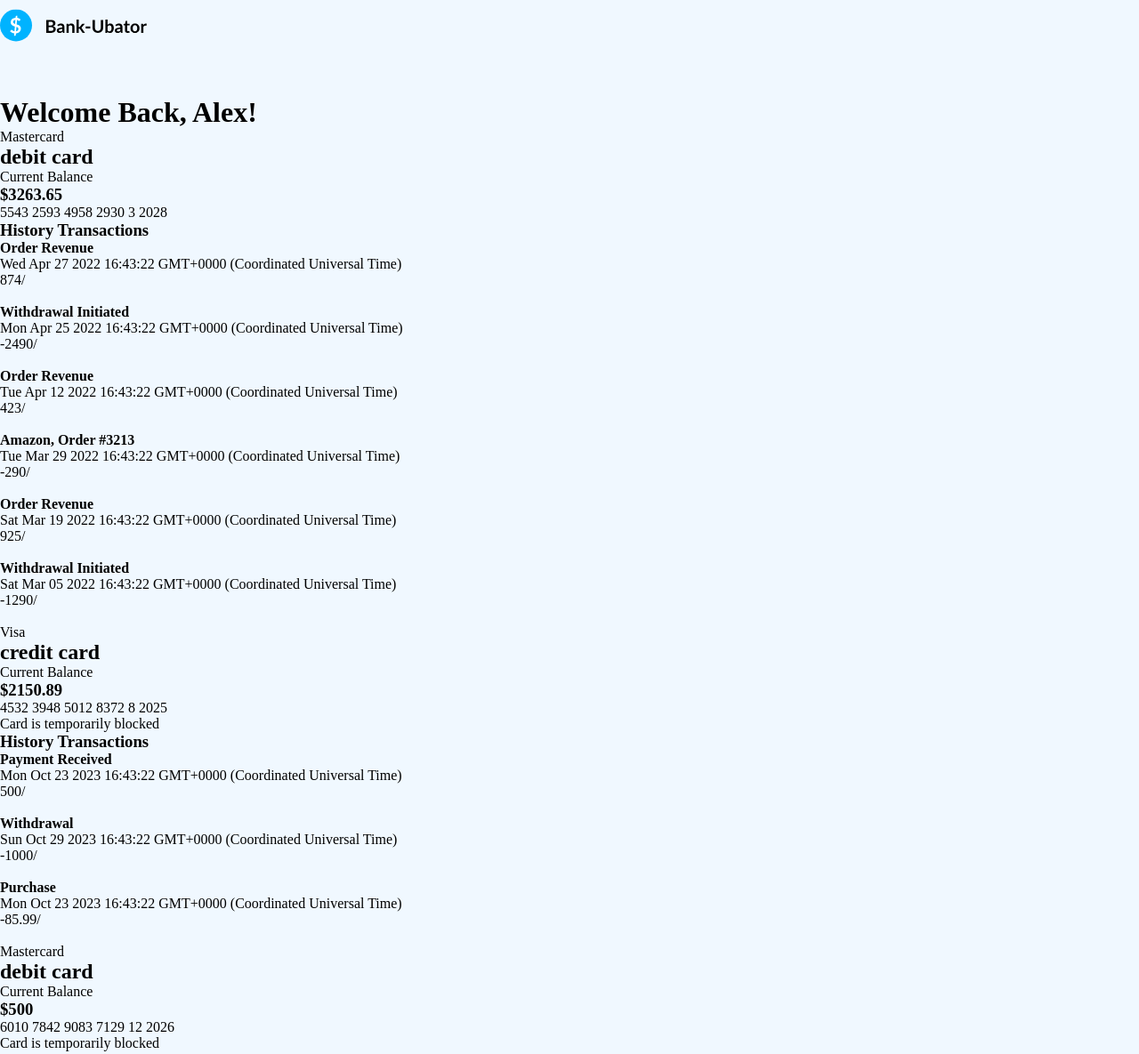
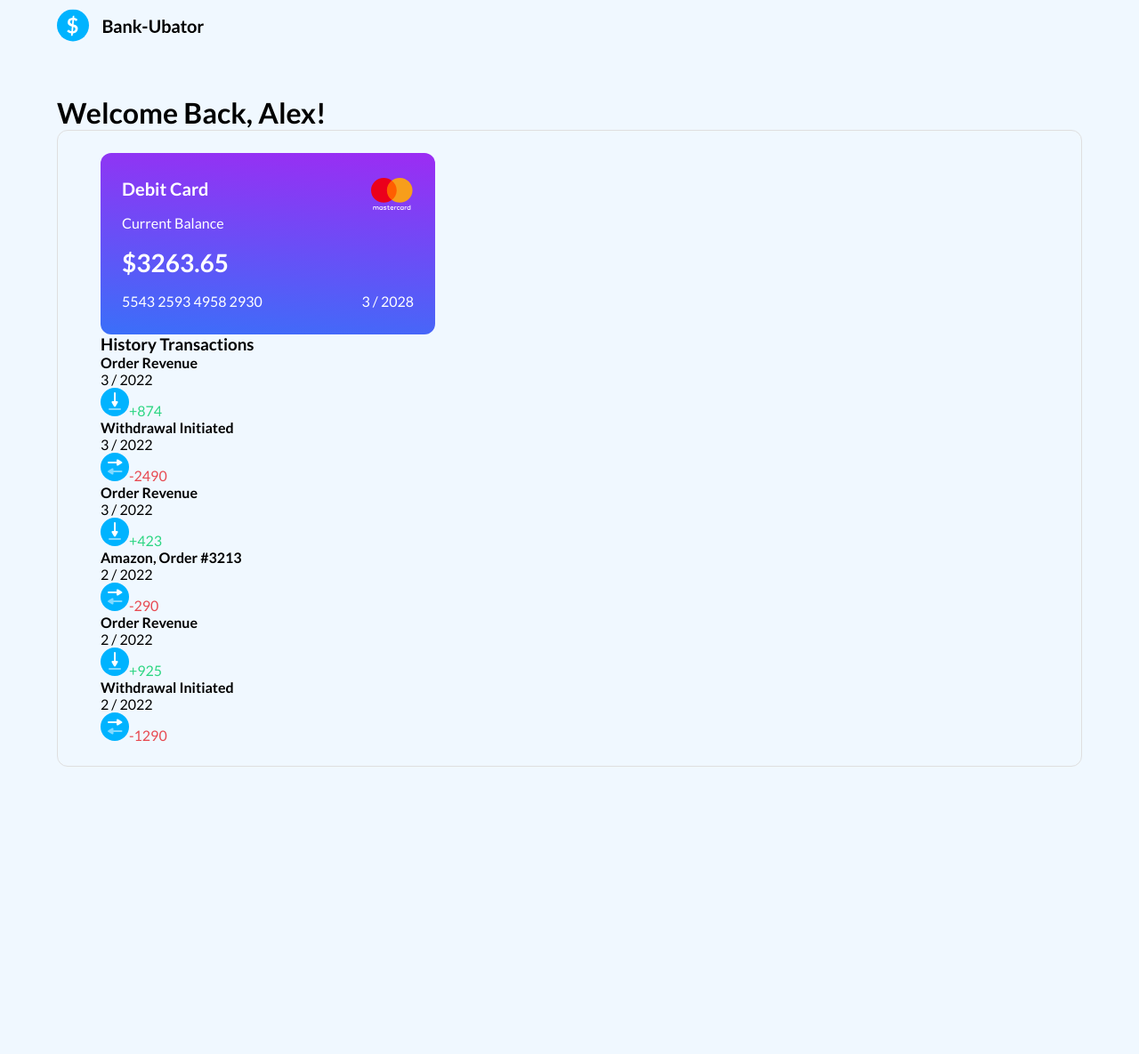
Before and after one commit to adastion/pre-course-1-cards, a plain HTML site: page index.html in a window 1280 px wide. Shown: the top 1185 px of the page at 89% size. After the commit the page ends 862 px from the top, so only its background shows below. Drawn offline with Linux system fonts and the light colour scheme.

Commit message:
adding graphics, styled, fixing.

```diff
--- a/index.html
+++ b/index.html
@@ -6,6 +6,9 @@
   <meta name="viewport" content="width=device-width, initial-scale=1.0">
   <link rel="icon" type="images/svg/png" href="favicon.svg">
   <link rel="stylesheet" href="style.css">
+  <link rel="preconnect" href="https://fonts.googleapis.com">
+  <link rel="preconnect" href="https://fonts.gstatic.com" crossorigin>
+  <link href="https://fonts.googleapis.com/css2?family=Lato:wght@400;700&display=swap" rel="stylesheet">
   <title>lessons-js-bank-cards</title>
 </head>
 
--- a/index.js
+++ b/index.js
@@ -1,7 +1,17 @@
 const pathPictures = {
   logo: "images/logo.svg",
-  padlock: "images/padlock-icon.svg"
+  padlock: "images/icon-padlock.svg",
+  master: "images/mastercard-logo.svg",
+  visa: "images/visa-logo.svg",
+  balance: {
+    positive: 'images/icon-refill.svg',
+    debiting: 'images/icon-debiting.svg',
+  }
 };
+
+const months = [
+  ''
+]
 
 const userData = {
   nameUser: "Alex",
@@ -48,60 +58,60 @@ const userData = {
       },
     ],
   },
-   {
-    type: "credit",
-    networkType: "Visa",
-    cardNumber: "4532 3948 5012 8372",
-    expirationMonth: 8,
-    expirationYear: 2025,
-    currentBalance: 2150.89,
-    currencyType: "EUR",
-    isActive: true,
-    historyTransactions: [
-      {
-        date: new Date(2023, 9, 23, 16, 43, 22),
-        description: "Payment Received",
-        amount: +500,
-      },
-      {
-        date: new Date(2023, 9, 29, 16, 43, 22),
-        description: "Withdrawal",
-        amount: -1000,
-      },
-      {
-        date: new Date(2023, 9, 23, 16, 43, 22),
-        description: "Purchase",
-        amount: -85.99,
-      },
-    ],
-  },
-   {
-    type: "debit",
-    networkType: "Mastercard",
-    cardNumber: "6010 7842 9083 7129",
-    expirationMonth: 12,
-    expirationYear: 2026,
-    currentBalance: 500,
-    currencyType: "GBP",
-    isActive: true,
-    historyTransactions: [
-      {
-        date: new Date(2023, 8, 3, 16, 43, 22),
-        description: "Add Funds",
-        amount: +300,
-      },
-      {
-        date: new Date(2023, 7, 28, 16, 43, 22),
-        description: "Withdrawal",
-        amount: -100,
-      },
-      {
-        date: new Date(2023, 7, 25, 16, 43, 22),
-        description: "Purchase",
-        amount: -35.5,
-      },
-    ],
-  },
+  //  {
+  //   type: "credit",
+  //   networkType: "Visa",
+  //   cardNumber: "4532 3948 5012 8372",
+  //   expirationMonth: 8,
+  //   expirationYear: 2025,
+  //   currentBalance: 2150.89,
+  //   currencyType: "EUR",
+  //   isActive: true,
+  //   historyTransactions: [
+  //     {
+  //       date: new Date(2023, 9, 23, 16, 43, 22),
+  //       description: "Payment Received",
+  //       amount: +500,
+  //     },
+  //     {
+  //       date: new Date(2023, 9, 29, 16, 43, 22),
+  //       description: "Withdrawal",
+  //       amount: -1000,
+  //     },
+  //     {
+  //       date: new Date(2023, 9, 23, 16, 43, 22),
+  //       description: "Purchase",
+  //       amount: -85.99,
+  //     },
+  //   ],
+  // },
+  //  {
+  //   type: "debit",
+  //   networkType: "Mastercard",
+  //   cardNumber: "6010 7842 9083 7129",
+  //   expirationMonth: 12,
+  //   expirationYear: 2026,
+  //   currentBalance: 500,
+  //   currencyType: "GBP",
+  //   isActive: true,
+  //   historyTransactions: [
+  //     {
+  //       date: new Date(2023, 8, 3, 16, 43, 22),
+  //       description: "Add Funds",
+  //       amount: +300,
+  //     },
+  //     {
+  //       date: new Date(2023, 7, 28, 16, 43, 22),
+  //       description: "Withdrawal",
+  //       amount: -100,
+  //     },
+  //     {
+  //       date: new Date(2023, 7, 25, 16, 43, 22),
+  //       description: "Purchase",
+  //       amount: -35.5,
+  //     },
+  //   ],
+  // },
   ],
 };
 
@@ -109,31 +119,69 @@ document.write(`<div class='wrap'>`);
   document.write(`<header><a href='#'><img src=${pathPictures.logo} alt='logo'/></a><header>`);
   document.write(`<h1>Welcome Back, ${userData.nameUser}!</h1>`);
     document.write(`<ul>`)
-    for (let cards = 0; cards < userData.userCards.length; cards++ ) {
-      let card = userData.userCards[cards]
+    for (let numCard = 0; numCard < userData.userCards.length; numCard++ ) {
+      let card = userData.userCards[numCard]
 
         document.write(`<li>`)
-        document.write(`<div>${card.networkType}</div>`)
+            document.write(`<section class='card-wrapper'>`)
+              let colorCard = "";
+              let currencySign = "";
+
+              switch (card.currencyType) {
+                    case "USD":
+                      currencySign = '$';
+                      colorCard = 'linear-gradient(-175deg, #9C2CF3, #3A6FF9)';
+                    break;
+                    case "EUR":
+                      currencySign = '€';
+                      colorCard = 'linear-gradient(-175deg, #F32CC7, #27A6AE)';
+                    break;
+                    case "GBP":
+                      currencySign = '£';
+                      colorCard = 'linear-gradient(-175deg, #F3972C, #E333C7)'
+                    break;
+                  }
+              document.write(`<div class='card' style='background: ${colorCard};'>`)
+                document.write(`<div>`)
                   document.write(`<h2>${card.type} card</h2>`)
                   document.write(`<p>Current Balance</p>`)
-        document.write(`<h3>$${card.currentBalance}</h3>`)
+                  document.write(`<h3>${currencySign}${card.currentBalance}</h3>`)
                   document.write(`<span>${card.cardNumber} </span>`)
-        document.write(`<span>${card.expirationMonth} ${card.expirationYear}</span>`)
-        document.write(`<div>${card.isActive ? '<span>Card is temporarily blocked</span>' : ''}</div>`)
+                document.write(`</div>`)
+              document.write(`<div>`)
+              document.write(`<img src=${card.networkType === 'Mastercard'
+                                                            ? pathPictures.master
+                                                            : pathPictures.visa}
+                                                            alt=logo-card-network-type/>`)
+              document.write(`<span>${card.expirationMonth} / ${card.expirationYear}</span>`)
+              document.write(`<div>${card.isActive
+                                    ? '<span>Card is temporarily blocked</span>'
+                                    : ''}</div>`)
+              document.write(`</div>`)
+              document.write(`</div>`)
+              document.write(`<ul>`)
               document.write(`<h3>History Transactions</h3>`)
-        document.write(`<ul>`)
-
-          for (let operation = 0; operation < card.historyTransactions.length; operation++) {
-            let transaction = card.historyTransactions[operation]
+              for (let numTransaction = 0; numTransaction < card.historyTransactions.length; numTransaction++) {
+                let transaction = card.historyTransactions[numTransaction]
 
                 document.write(`<li>`)
                   document.write(`<div>`)
                     document.write(`<h4>${transaction.description}</h4>`)
-                document.write(`<p>${transaction.date}</p>`)
+                    document.write(`<p>${transaction.date.getMonth()} / ${transaction.date.getFullYear()}</p>`)
                   document.write(`</div>`)
-              document.write(`<span>${transaction.amount}</span>`)
-            document.write(`/<li>`)
+                    let iconPositiveDebiting = transaction.amount > 0
+                                                            ? pathPictures.balance.positive
+                                                            : pathPictures.balance.debiting
+                    let positiveDebitingBalance = transaction.amount > 0
+                                                            ? '#2DD683'
+                                                            : '#E74A51';
+                  document.write(`<img src=${iconPositiveDebiting} alt='icon'/>`)
+                  document.write(`<span style='color: ${positiveDebitingBalance};'>${transaction.amount > 0
+                                                              ? '+' + transaction.amount
+                                                              : transaction.amount}</span>`)
+                document.write(`</li>`)
               }
+            document.write(`</section>`)
           document.write(`</li>`)
         document.write(`</ul>`)
       }
--- a/style.css
+++ b/style.css
@@ -8,4 +8,70 @@
 
 body {
   background-color: aliceblue;
+  font-family: "lato", sans-serif;
+  font-style: normal;
+  font-weight: normal;
 }
+
+ul {
+  list-style: none;
+}
+
+img {
+  max-width: 100%;
+}
+
+.wrap {
+  max-width: 1280px;
+  margin: 0 auto;
+  padding: 0 64px;
+}
+
+.card-wrapper {
+  display: flex;
+  flex-direction: column;
+  border: 1px solid #dfdfdf;
+  border-radius: 12px;
+  padding: 25px 48px;
+  width: 100%;
+}
+
+.card {
+  width: 376px;
+  height: 204px;
+  border-radius: 12px;
+  padding: 28px 24px;
+  display: flex;
+  justify-content: space-between;
+  color: white;
+  position: relative;
+  text-transform: capitalize;
+  /* background: linear-gradient(-175deg, #9C2CF3, #3A6FF9);
+  background: linear-gradient(-175deg, #F32CC7, #27A6AE);
+  background: linear-gradient(-175deg, #F3972C, #E333C7); */
+}
+
+.card > div {
+  display: flex;
+  flex-direction: column;
+  justify-content: space-between;
+}
+
+.card > div:last-child {
+  justify-content: end;
+}
+
+.card img {
+  position: absolute;
+  top: 28px;
+  right: 25px;
+}
+
+.card h2 {
+  font-size: 20px;
+  font-weight: 700;
+}
+
+.card h3 {
+  font-size: 28px;
+}
```
Also changed, not shown: images/icon-debiting.svg (added), images/icon-refill.svg (added), images/mastercard-logo.svg (added), images/visa-logo.svg (added). Lines whose indentation alone changed are shown as unchanged.
